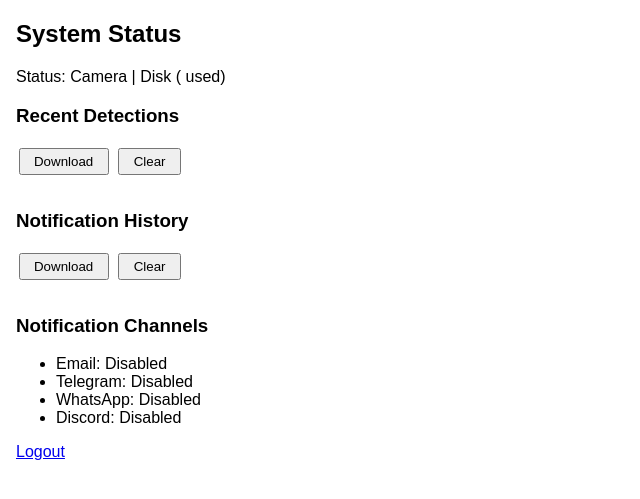
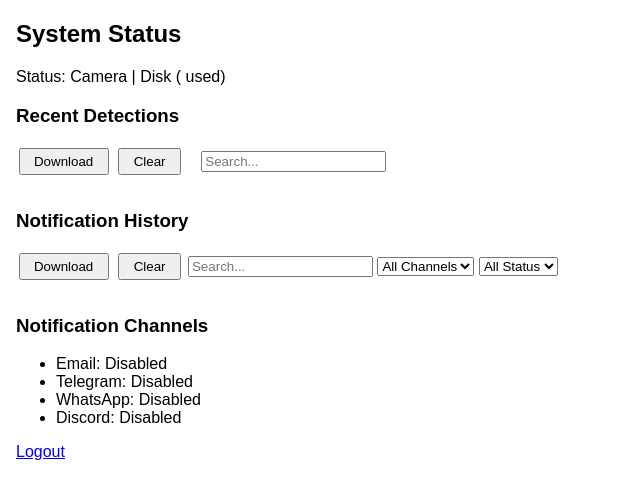
Before and after one commit to elithaxxor/motion_detector_ii, a Python web app: template templates/dashboard.html in a window 1280 px wide. Shown: the top 499 px of the page, without its empty margins (0-640 px from the left). Run offline with Jinja, Linux system fonts and the light colour scheme; the template is opened without the code that fills it, so the values that code supplies are empty.

Commit message:
Dashboard: Add log filtering and search for notifications and detections

```diff
--- a/templates/dashboard.html
+++ b/templates/dashboard.html
@@ -14,7 +14,12 @@
     </style>
     <script>
     function fetchLogs() {
-        fetch('/dashboard/logs_ajax').then(r => r.json()).then(data => {
+        let notif_filter = document.getElementById('notif-filter').value;
+        let notif_channel = document.getElementById('notif-channel').value;
+        let notif_status = document.getElementById('notif-status').value;
+        let detect_filter = document.getElementById('detect-filter').value;
+        let url = `/dashboard/logs_ajax?notif_filter=${encodeURIComponent(notif_filter)}&notif_channel=${encodeURIComponent(notif_channel)}&notif_status=${encodeURIComponent(notif_status)}&detect_filter=${encodeURIComponent(detect_filter)}`;
+        fetch(url).then(r => r.json()).then(data => {
             let notif = document.getElementById('notif-log');
             notif.innerHTML = '';
             data.notifications.forEach(l => {
@@ -56,12 +61,26 @@
         <h3>Recent Detections</h3>
         <button class="btn" onclick="window.location='/dashboard/log/detection'">Download</button>
         <button class="btn" onclick="clearLog('detection')">Clear</button>
+        <input type="text" id="detect-filter" placeholder="Search..." oninput="fetchLogs()" style="margin-left:1em">
         <ul id="detection-log"></ul>
     </div>
     <div class="log-section">
         <h3>Notification History</h3>
         <button class="btn" onclick="window.location='/dashboard/log/notification'">Download</button>
         <button class="btn" onclick="clearLog('notification')">Clear</button>
+        <input type="text" id="notif-filter" placeholder="Search..." oninput="fetchLogs()">
+        <select id="notif-channel" onchange="fetchLogs()">
+            <option value="">All Channels</option>
+            <option value="email">Email</option>
+            <option value="telegram">Telegram</option>
+            <option value="whatsapp">WhatsApp</option>
+            <option value="discord">Discord</option>
+        </select>
+        <select id="notif-status" onchange="fetchLogs()">
+            <option value="">All Status</option>
+            <option value="SENT">SENT</option>
+            <option value="FAILED">FAILED</option>
+        </select>
         <ul id="notif-log"></ul>
     </div>
     <h3>Notification Channels</h3>
```
Also changed, not shown: motion_detector/dashboard.py (+19 -2 lines).
